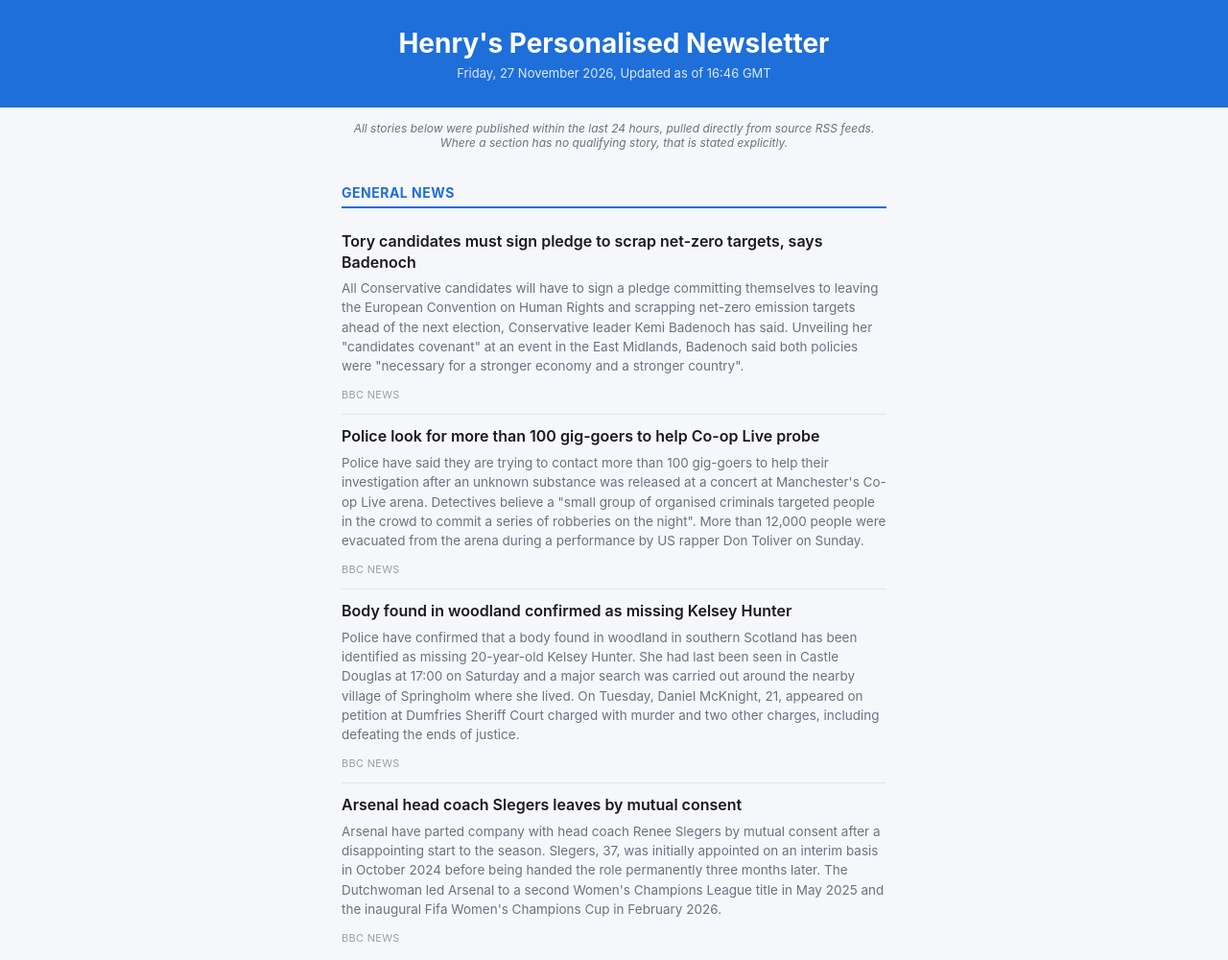
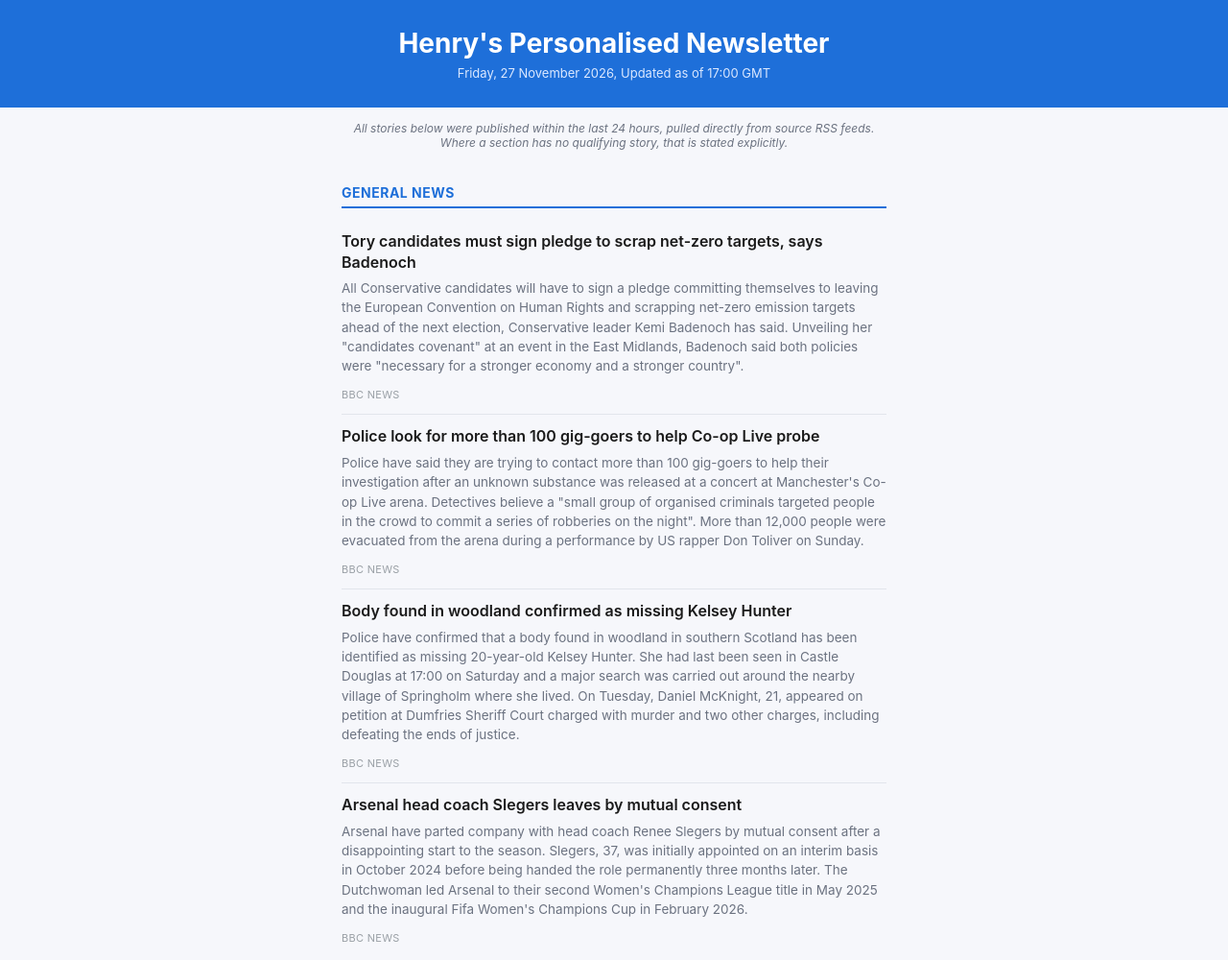
Before and after one commit to WilliamGitty/henry-personalised-newsletter, a plain HTML site: page index.html in a window 1280 px wide. Shown: the top 1000 px of the page at 96% size. Drawn offline with Linux system fonts and the light colour scheme.

Commit message:
Automated daily rebuild

```diff
--- a/index.html
+++ b/index.html
@@ -117,7 +117,7 @@
 <body>
   <div class="masthead">
     <h1>Henry's Personalised Newsletter</h1>
-    <span class="date">Friday, 27 November 2026, Updated as of 16:46 GMT</span>
+    <span class="date">Friday, 27 November 2026, Updated as of 17:00 GMT</span>
   </div>
   <p class="intro">All stories below were published within the last 24 hours, pulled directly from source RSS feeds. Where a section has no qualifying story, that is stated explicitly.</p>
   <main>
@@ -140,7 +140,7 @@
         </article>
         <article class="story">
           <a class="headline" href="https://www.bbc.co.uk/sport/football/articles/cmy49d5kpw78o?at_medium=RSS&amp;at_campaign=rss" target="_blank" rel="noopener">Arsenal head coach Slegers leaves by mutual consent</a>
-          <p class="summary">Arsenal have parted company with head coach Renee Slegers by mutual consent after a disappointing start to the season. Slegers, 37, was initially appointed on an interim basis in October 2024 before being handed the role permanently three months later. The Dutchwoman led Arsenal to a second Women&#x27;s Champions League title in May 2025 and the inaugural Fifa Women&#x27;s Champions Cup in February 2026.</p>
+          <p class="summary">Arsenal have parted company with head coach Renee Slegers by mutual consent after a disappointing start to the season. Slegers, 37, was initially appointed on an interim basis in October 2024 before being handed the role permanently three months later. The Dutchwoman led Arsenal to their second Women&#x27;s Champions League title in May 2025 and the inaugural Fifa Women&#x27;s Champions Cup in February 2026.</p>
           <span class="source"><a href="https://www.bbc.co.uk/sport/football/articles/cmy49d5kpw78o?at_medium=RSS&amp;at_campaign=rss" target="_blank" rel="noopener">BBC News</a></span>
         </article>
       </section>
```
